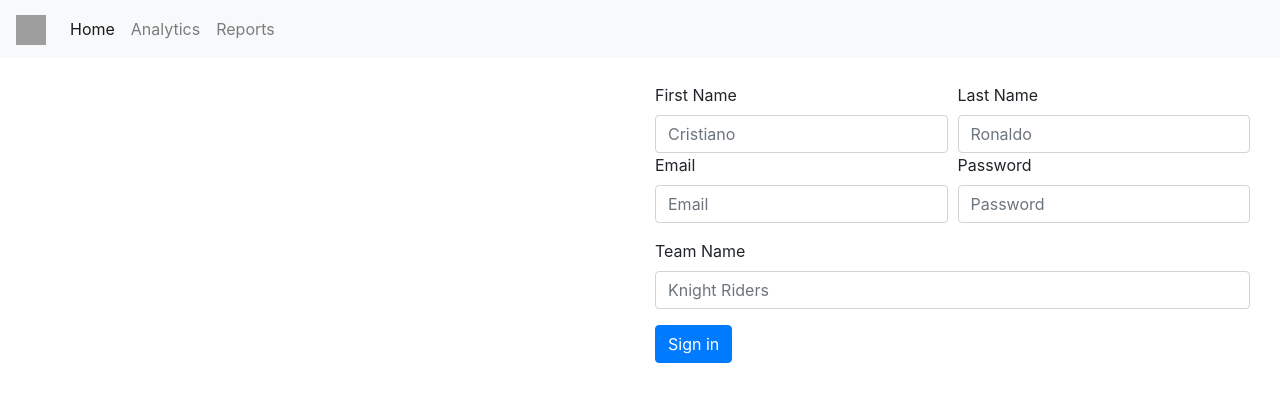
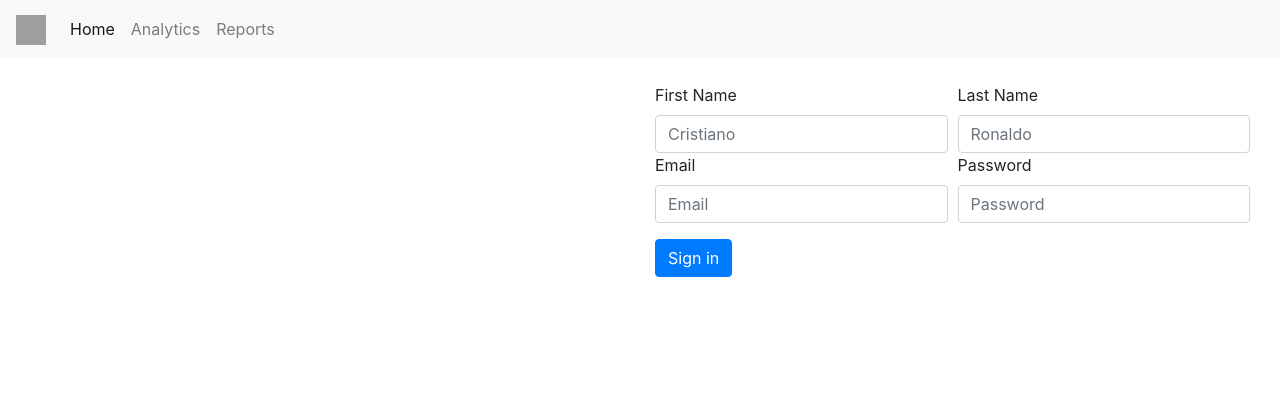
Before and after one commit to Lp063/ubx, a React (Create React App) app: page / in a window 1280 px wide. Shown: the top 402 px of the page. Built offline with nearby package versions, Linux system fonts and the light colour scheme; grey boxes are pictures that could not be loaded.

Commit message:
sending form data to backend nodeapi project failed

```diff
--- a/package.json
+++ b/package.json
@@ -9,6 +9,7 @@
     "@testing-library/jest-dom": "^4.2.4",
     "@testing-library/react": "^9.4.0",
     "@testing-library/user-event": "^7.2.1",
+    "axios": "^0.19.2",
     "bootstrap": "^4.4.1",
     "bootstrap-daterangepicker": "^3.0.5",
     "highcharts": "^8.0.0",
--- a/src/App.js
+++ b/src/App.js
@@ -1,5 +1,6 @@
 import React, { Component } from 'react';
 import { BrowserRouter as Router, Route } from 'react-router-dom';
+import Axios from 'axios';
 
 import  'bootstrap/dist/css/bootstrap.min.css';
 import  'bootstrap/dist/js/bootstrap.min.js'
@@ -10,12 +11,21 @@ import Analytics from './components/pages/Analytics';
 import Reports from './components/pages/Reports';
 
 class App extends Component {
-  state = {
-    requireDateRangePicker:false
-  }
 
-  dateRangepickerFunctionality = (required) =>{
-    this.setState({requireDateRangePicker:required});
+  state={
+    teamRegistration:{
+      name:"",
+      lastName:"",
+      email:"",
+      password:"",
+      username:""
+    }
+  };
+
+  registerUser=(userObject)=>{
+    Axios.post('localhost:4000/addUser',userObject).then(function(response){
+      console.log(response);
+    });
   }
 
   render(){
@@ -27,7 +37,7 @@ class App extends Component {
               <div class="col-md-12 h-100" style={pageBackground}>
                 <Route exact path="/" render={props=>(
                   <React.Fragment>
-                    <Home />
+                    <Home registerUser={this.registerUser} />
                   </React.Fragment>
                 )}/>
                 <Route exact path="/analytics" render={props=>(
--- a/src/components/forms/TeamRegistration.js
+++ b/src/components/forms/TeamRegistration.js
@@ -1,5 +1,4 @@
 import React,{ Component } from 'react';
-
 
 class TeamRegistration extends Component{
 
@@ -10,21 +9,25 @@ class TeamRegistration extends Component{
             lastName:"",
             email:"",
             password:"",
-            teamName:"",
+            teamName:""
         };
 
         this.handleSubmit = this.handleSubmit.bind(this);
     }
 
     handleChange =(event)=>{
-        let key = event.target.name;
-        this.setState({key : event.target.value});
-        console.log(this.state);
+        this.setState({[event.target.name] : event.target.value});
     }
 
     handleSubmit =(event)=>{
-        console.log(this.state);
-        event.preventDefault();
+        this.props.registerUser(this.state);
+        this.setState({
+            name:"",
+            lastName:"",
+            email:"",
+            password:"",
+            username:""
+        });
     }
 
     render(){
@@ -33,7 +36,7 @@ class TeamRegistration extends Component{
                 <div class="form-row">
                     <div class="col">
                         <label for="inputEmail4">First Name</label>
-                        <input type="text" name="firstName"  onChange={this.handleChange} class="form-control" placeholder="Cristiano" />
+                        <input type="text" name="name"  onChange={this.handleChange} class="form-control" placeholder="Cristiano" />
                     </div>
                     <div class="col">
                         <label for="inputEmail4">Last Name</label>
@@ -50,10 +53,6 @@ class TeamRegistration extends Component{
                         <input type="password" name="password" onChange={this.handleChange} class="form-control" id="inputPassword4" placeholder="Password" />
                     </div>
                 </div>
-                <div class="form-group">
-                    <label for="inputAddress">Team Name</label>
-                    <input type="text" name="teamName" onChange={this.handleChange} class="form-control" id="inputAddress" placeholder="Knight Riders" />
-                </div>
                 <button type="submit" class="btn btn-primary">Sign in</button>
             </form>
         )
--- a/src/components/pages/Home.js
+++ b/src/components/pages/Home.js
@@ -8,7 +8,7 @@ class Home extends Component{
     return (
       <React.Fragment>
         <div class="col-md-6 offset-md-6">
-          <TeamRegistration />
+          <TeamRegistration registerUser={this.props.registerUser}/>
         </div>
       </React.Fragment>
     )
```
Also changed, not shown: 1 other file (tests, documents, lock files or other folders).
